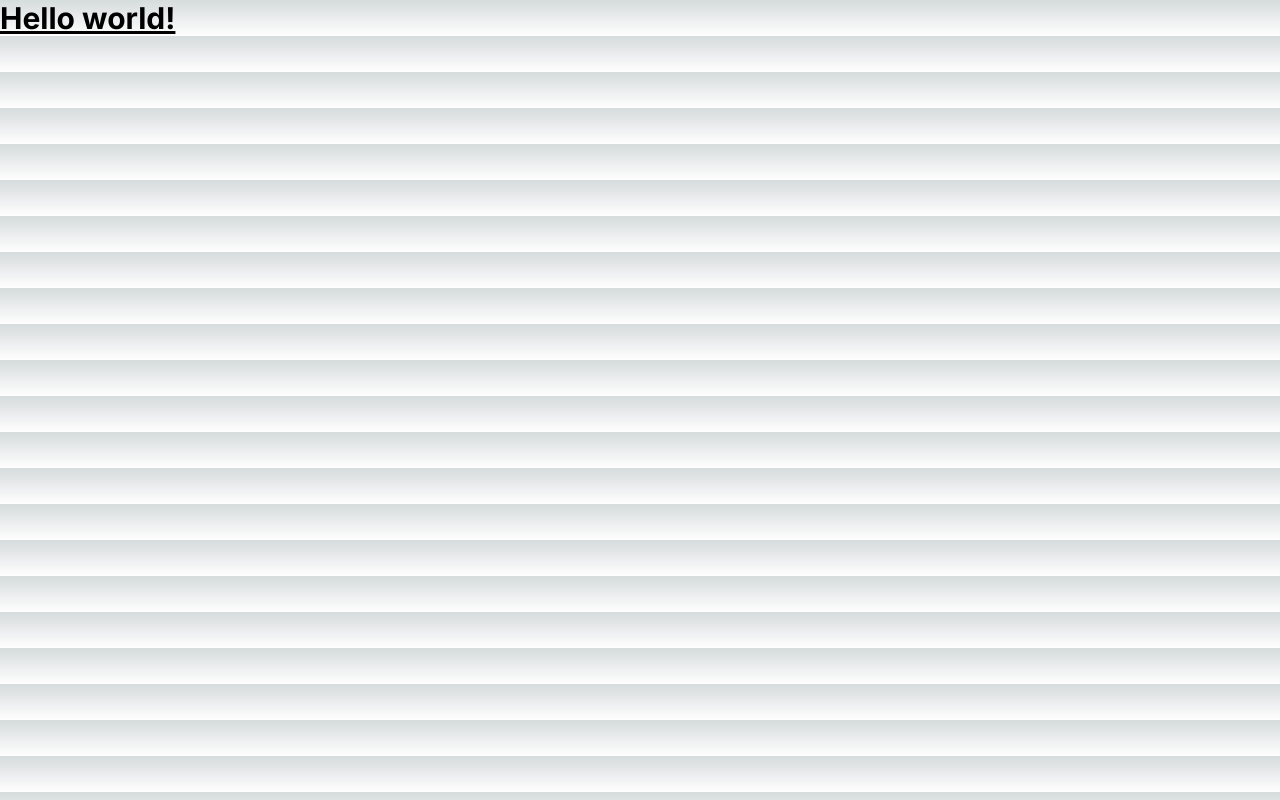
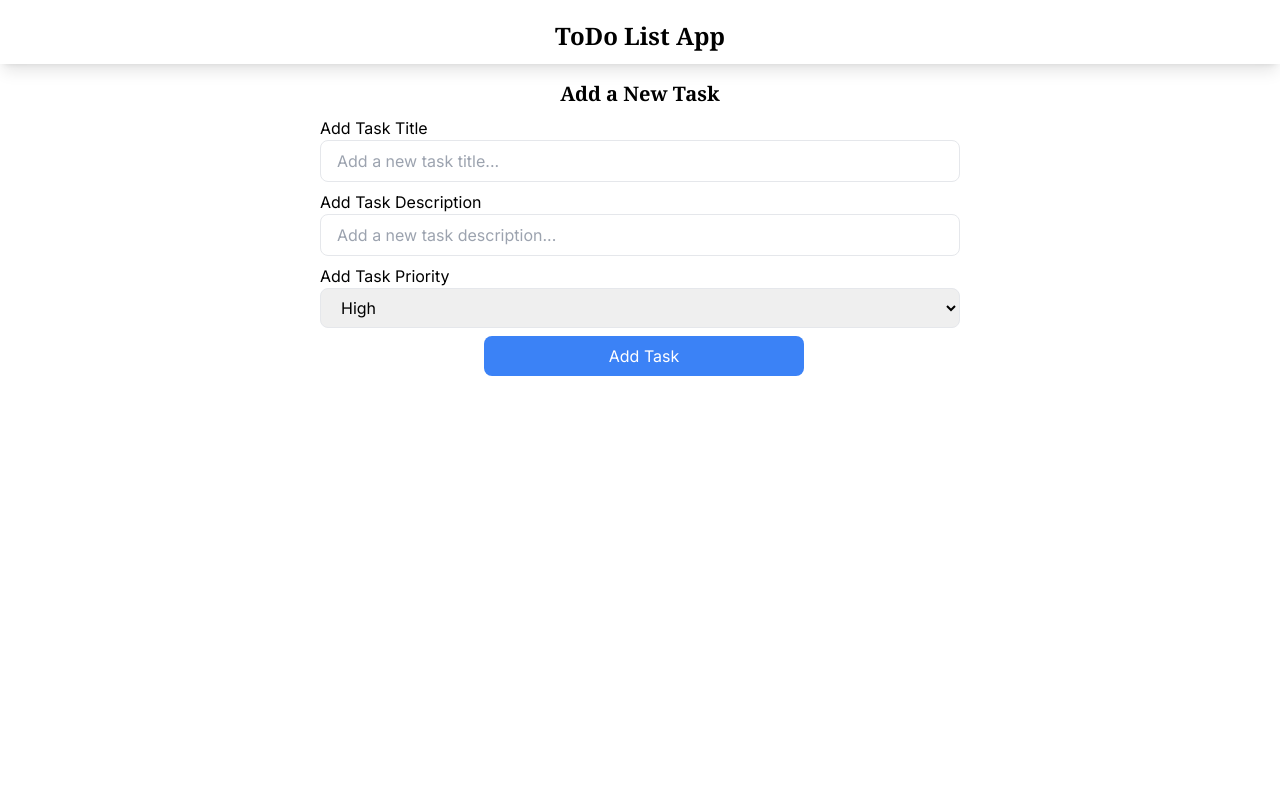
Before and after one commit to MMamunurRashid/Qtec-Jr-React-Dev, a Next.js app: page / in a window 1280 px wide. Built offline with nearby package versions, Linux system fonts and the light colour scheme.

Commit message:
task form or add new task. added

```diff
--- a/src/app/globals.css
+++ b/src/app/globals.css
@@ -16,14 +16,10 @@
   }
 }
 
+
 body {
-  color: rgb(var(--foreground-rgb));
-  background: linear-gradient(
-      to bottom,
-      transparent,
-      rgb(var(--background-end-rgb))
-    )
-    rgb(var(--background-start-rgb));
+  background-color: white;
+  /* color: black; */
 }
 
 @layer utilities {
--- a/src/app/page.js
+++ b/src/app/page.js
@@ -1,9 +1,12 @@
-import Image from "next/image";
+"use client";
+import TaskForm from '../components/TaskForm/TaskForm';
+export default function Home() {
 
-export default function Home() {
   return (
-    <h1 className="text-3xl font-bold underline">
-      Hello world!
-    </h1>
+    <div>
+      <h1 className="text-2xl font-serif font-bold text-center pt-5 pb-3 shadow-lg">ToDo List App</h1>
+    {/* task form  */}
+    <TaskForm />
+    </div>
   );
 }
--- /dev/null
+++ b/src/components/TaskForm/TaskForm.js
@@ -0,0 +1,59 @@
+const TaskForm = () => {
+
+  const handleSubmit = (e) => {
+    e.preventDefault();
+    const title = e.target.title.value;
+    const description = e.target.description.value;
+    const priority = e.target.priority.value;
+    console.log(title, description, priority);
+  };
+
+  return (
+    <form onSubmit={handleSubmit} className="my-4 flex flex-col w-1/2 mx-auto">
+      <h1 className="text-xl text-center mb-2 font-serif font-semibold">
+        Add a New Task
+      </h1>
+
+
+        <label>Add Task Title</label>
+        <input
+          type="text"
+          name="title"
+          placeholder="Add a new task title..."
+          className="border border-gray-200 px-4 py-2 mb-2 rounded-lg  w-full"
+        />
+
+
+        <label>Add Task Description</label>
+        <input
+          type="text"
+          name="description"
+          placeholder="Add a new task description..."
+          className="border border-gray-200 px-4 py-2 mb-2 rounded-lg  w-full"
+        />
+
+
+        <label>Add Task Priority</label>
+        <select
+          name="priority"
+          className="border border-gray-200 px-4 py-2 mb-2 rounded-lg  w-full"
+        >
+          <option value="high">High</option>
+          <option value="medium">Medium</option>
+          <option value="low">Low</option>
+        </select>
+
+
+      <div className="flex justify-center">
+      <button
+        type="submit"
+        className="ml-2 bg-blue-500 text-white py-2 px-16 rounded-lg w-1/2"
+      >
+        Add Task
+      </button>
+      </div>
+    </form>
+  );
+};
+
+export default TaskForm;
```
